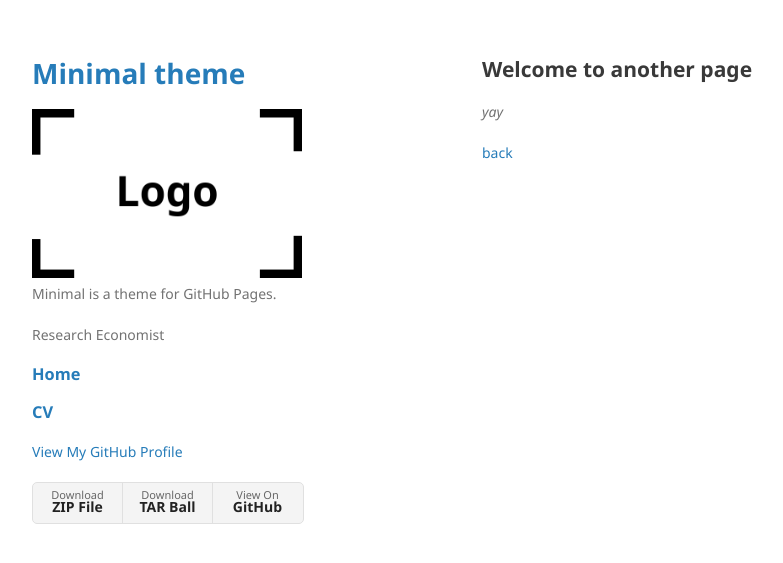
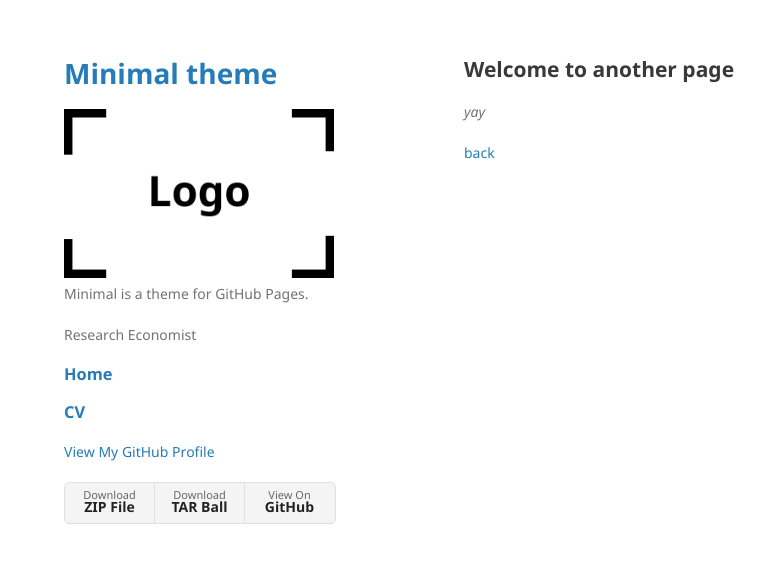
Before and after one commit to keeryang/keeryang.github.io, a Jekyll site: the page built from another-page.md, in a window 1280 px wide. Shown: the top 563 px of the page, without its empty margins (26-809 px from the left). Built offline with Jekyll 4.4.1, drawn with Linux system fonts in a browser that asks for light colours; our own code applies the rules of GitHub Pages for plain Markdown files.

Commit message:
Update jekyll-theme-minimal.scss

```diff
--- a/_sass/jekyll-theme-minimal.scss
+++ b/_sass/jekyll-theme-minimal.scss
@@ -56,7 +56,7 @@ a:hover small {
 }
 
 .wrapper {
-  width:1200px;
+  width:1100px;
   margin:0 auto;
 }
 
@@ -186,7 +186,7 @@ strong {
 }
 
 section {
-  width:750px;
+  width:700px;
   float:right;
   padding-bottom:50px;
 }
```
